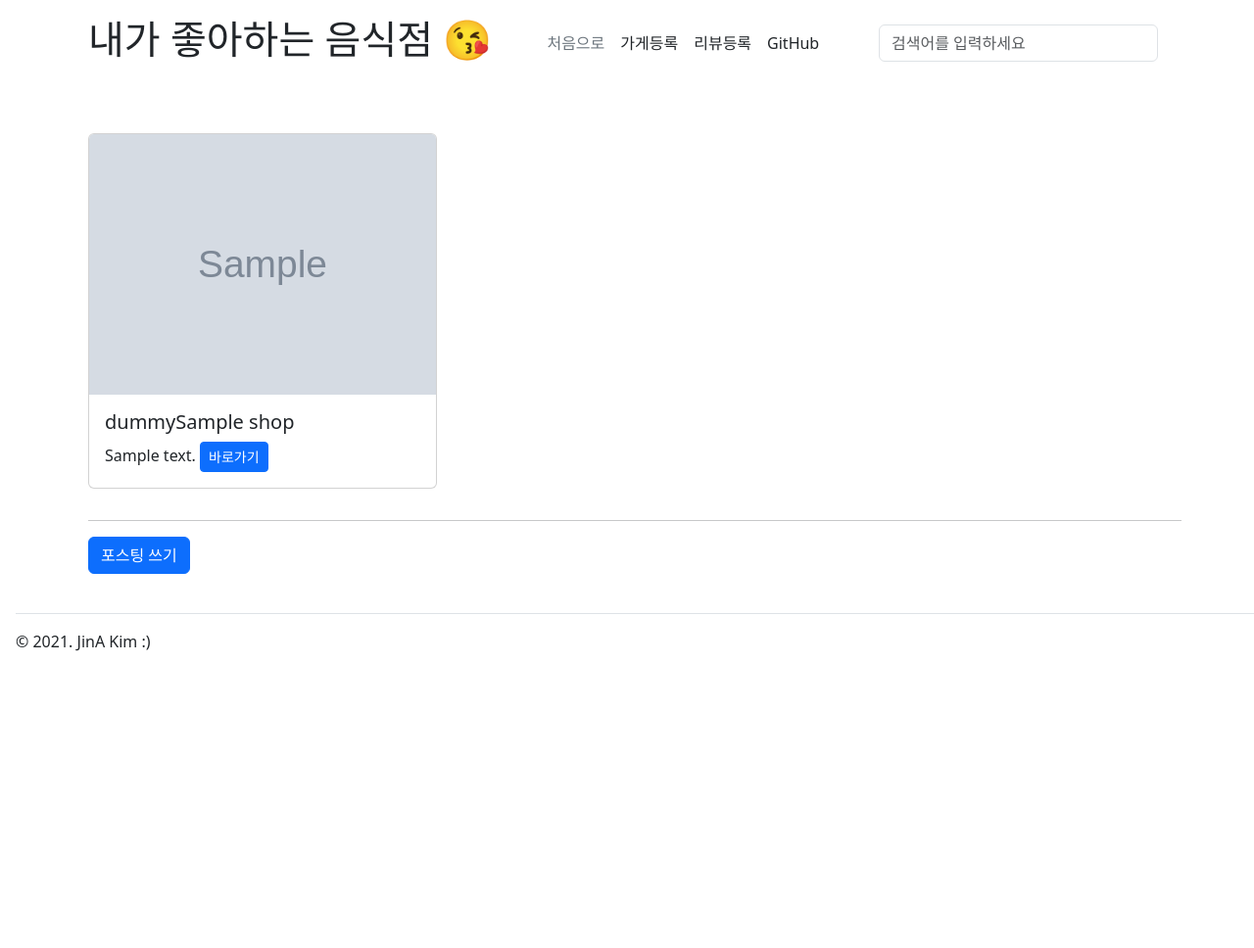
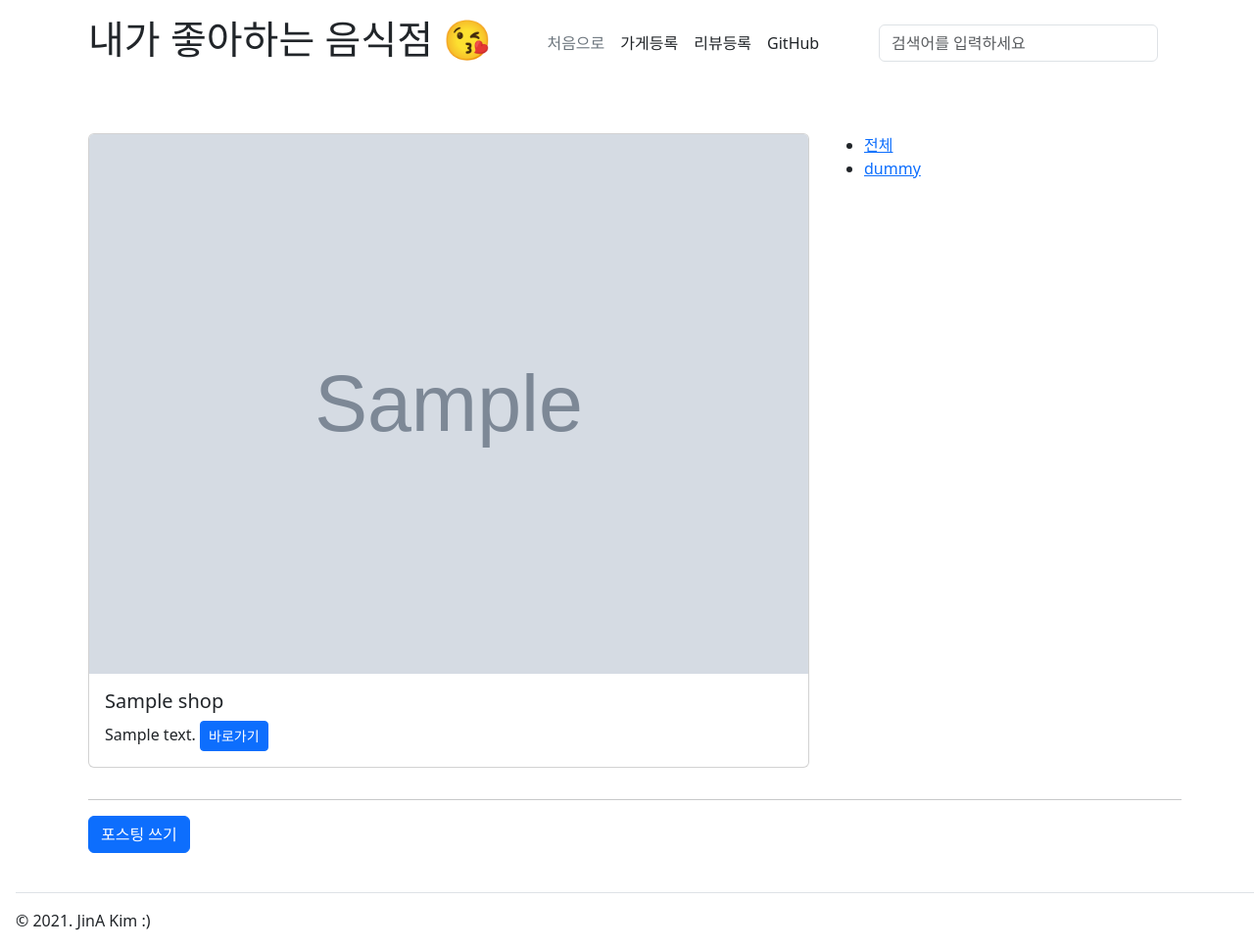
Before and after one commit to zzangpaka/devops_cloud, a Django app: page /shop/ in a window 1280 px wide. Shown: the whole page at 98% size. Before the commit the page ends 665 px from the top, so only its background shows below. Run offline with Django 3.2, Linux system fonts and the light colour scheme; data comes from the database, SQL or seed files in the repository; tables that the repository leaves empty hold one stand-in row (values such as "Sample post"); grey boxes marked "Sample" are stand-in pictures; some libraries are stand-ins or nearby versions.

Commit message:
shop_list에 2단 컬럼 레이아웃 적용

```diff
--- a/mydjango20/shop/templates/shop/shop_list.html
+++ b/mydjango20/shop/templates/shop/shop_list.html
@@ -4,15 +4,14 @@
 
     <div class="row" style="margin-top: 1em;">
         {#            <a href="?category_id={{ category.pk }}"></a>#}
+        <div class="col-sm-8" style="margin-bottom: 1em;">
             {% for shop in shop_list %}
-            {% for category in category_list %}
-                <div class="col-sm-4" style="margin-bottom: 1em;">
                 <div class="card">
                     <img src="{{ shop.photo.url }}"
                          alt="{{ shop.name }}"
                          class="card-img-top">
                     <div class="card-body">
-                            <h5 class="card-title">{{ category.name }}{{ shop.name }}</h5>
+                        <h5 class="card-title">{{ shop.name }}</h5>
                         {{ shop.description|truncatewords:20 }}
                         <a href="{% url "shop:shop_detail" shop.pk %}" class="btn btn-sm btn-primary">
                             바로가기
@@ -21,12 +20,26 @@
                 </div>
                 </div>
             {% endfor %}
+        <div class="col-sm-4">
+            <ul>
+                <li>
+                    <a href="?category_id=">
+                        전체
+                    </a>
+                </li>
+                {% for category in category_list %}
+                    <li>
+                        <a href="?category_id={{ category.pk }}">
+                            {{ category.name }}
+                        </a>
+                    </li>
                 {% endfor %}
+            </ul>
+        </div>
     </div>
     <hr/>
     <a href="{% url "shop:shop_new" %}" class="btn btn-primary">
         포스팅 쓰기
     </a>
 
-
 {% endblock %}
```
Lines whose indentation alone changed are shown as unchanged.
